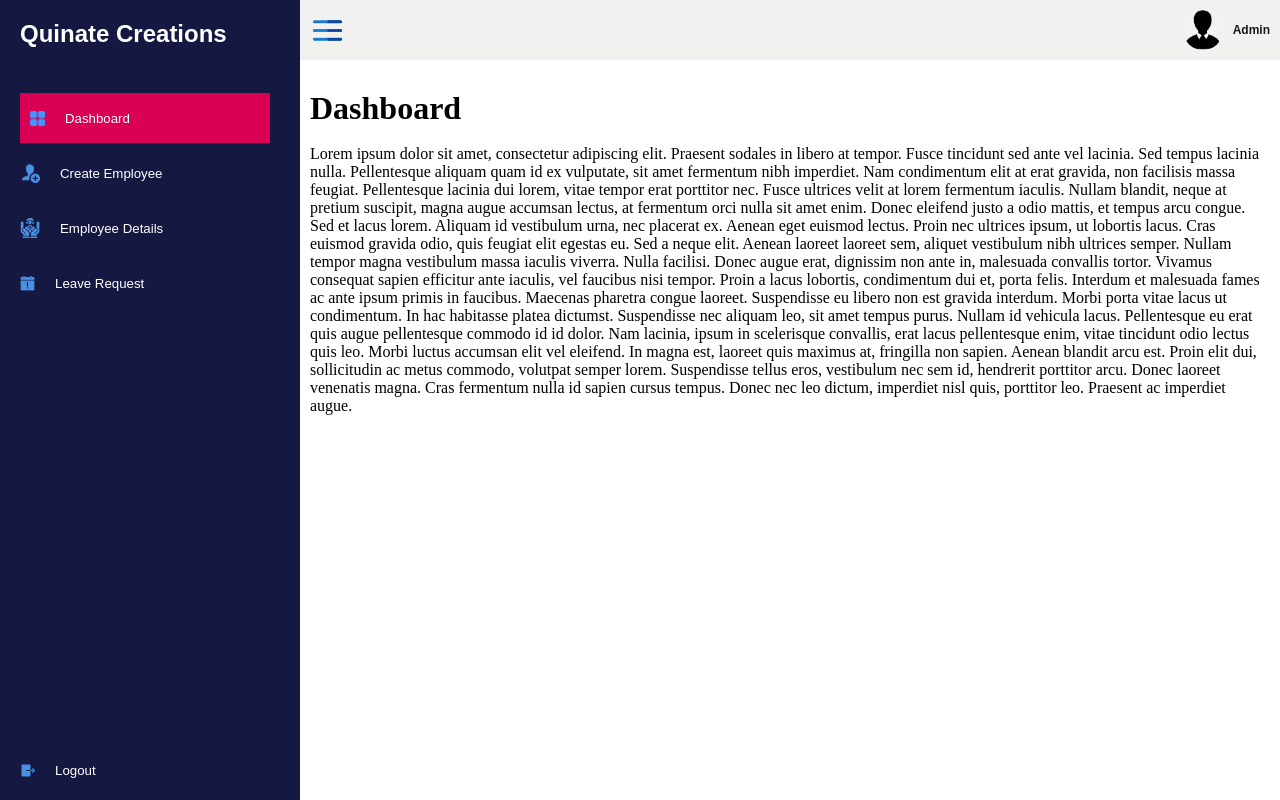
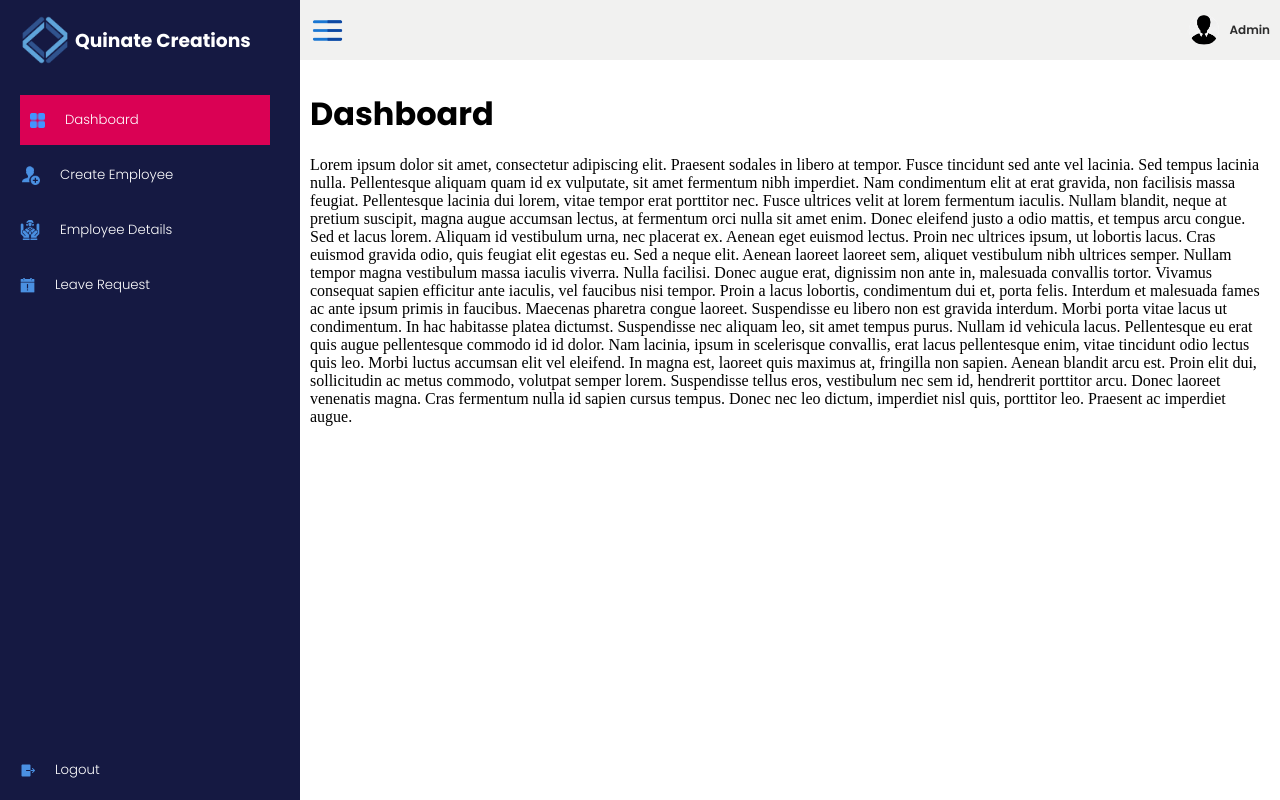
Before and after one commit to sauravnir/HRM, a PHP site: page /HTML/dashboard.php in a window 1280 px wide. Run offline with PHP 8.4, Linux system fonts and the light colour scheme.

Commit message:
Added logo in leftSidebar

```diff
--- a/hrm/CSS/dashboard.css
+++ b/hrm/CSS/dashboard.css
@@ -1,4 +1,4 @@
-
+@import url('https://fonts.googleapis.com/css2?family=Poppins:wght@200;300;400;500;600;700;800&display=swap');
 *{
     margin: 0;
     padding: 0;
@@ -16,13 +16,29 @@
         height: 100vh;
         background-color: #151942;
     }
+      .logo-ctn{
+        display: flex;
+        flex-direction: row;
+        /* justify-content: center; */
+        align-items: center;
+        width: 100%;
+        height: 60px;
+        /* background-color: red; */
+        margin-top: 10px;
+        margin-bottom: -20px;
+      }
+      .logo-ctn img{
+        width: 50px;
+        height: 50px;
+        margin-left: 20px;
+      }
 
-    .leftSidebar h2{
-        color: #fff;
-        margin-top: 20px;
-        margin-left: 20px;
-        font-family: Arial, Helvetica, sans-serif;
-    }
+      .logo-ctn h3{
+          color: #fff;
+          /* margin-top: 20px; */
+          margin-left: 5px;
+          font-family: "Poppins";
+      }
         .tabs{
             display:flex;
             flex-direction: column;
@@ -61,7 +77,7 @@
         }
         .tab h5{
             color: #fff;
-            font-family: Arial, Helvetica, sans-serif;
+            font-family: "Poppins";
             font-weight: 300;
         }
         a:last-child{
@@ -112,8 +128,8 @@
             margin-right: 10px;
         }
           .prf-circle{
-            width: 40px;
-            height: 40px;
+            width: 30px;
+            height: 30px;
             border-radius: 50px;
             margin-right: 10px;
             background-color: white;
@@ -124,10 +140,10 @@
               border-radius: inherit;
             }
           .prf-username{
-            font-family: Arial, Helvetica, sans-serif;
+            font-family: "Poppins";
             font-size: 12px;
             font-weight: 600;
-            color: #1a1a1a;
+            color: #2c2c2c;
           }
 
     .dashboard-content{
@@ -135,6 +151,9 @@
         margin-top: 20px;
         /* background-color: yellow; */
     }
+    .ContentTitle{
+      font-family: "Poppins";
+  }
 
 
     /* create employee tab */
--- a/hrm/HTML/dashboard.php
+++ b/hrm/HTML/dashboard.php
@@ -11,8 +11,11 @@
 
     <div class="main">
         <div class="leftSidebar">
-            <h2>Quinate Creations</h2>
-
+            <div class="logo-ctn">
+                <img src="../assets/logo.png" alt="">
+                <h3>Quinate Creations</h3>
+            </div>
+            <!-- Tabs for sidebar -->
             <div class="tabs">
                 <a href="dashboard.php"><div class="tab active"><img src="../assets/dashboard.png" alt=""> <h5>Dashboard</h5></div></a>
                 <a href="empreg.php"><div class="tab"><img src="../assets/employeeAdd.png" alt=""> <h5>Create Employee</h5></div></a>
@@ -24,7 +27,10 @@
         </div>
         <div class="main-container">
             <div class="top-bar">
+                <!-- Toggle Sidebar -->
                 <button id="toggle" class="circle"></button>
+
+                <!-- Account Profile Container -->
                 <div class="prf-container">
                     <div class="prf-circle">
                         <img src="../assets/pp.png" alt="">
@@ -34,7 +40,7 @@
             </div>
 
             <div class="dashboard-content">
-                <h1>Dashboard</h1>
+                <h1 class="ContentTitle">Dashboard</h1>
                 <br>
                 <p>
                     Lorem ipsum dolor sit amet, consectetur adipiscing elit. Praesent sodales in libero at tempor. Fusce tincidunt sed ante vel lacinia. Sed tempus lacinia nulla. Pellentesque aliquam quam id ex vulputate, sit amet fermentum nibh imperdiet. Nam condimentum elit at erat gravida, non facilisis massa feugiat. Pellentesque lacinia dui lorem, vitae tempor erat porttitor nec. Fusce ultrices velit at lorem fermentum iaculis. Nullam blandit, neque at pretium suscipit, magna augue accumsan lectus, at fermentum orci nulla sit amet enim. Donec eleifend justo a odio mattis, et tempus arcu congue. Sed et lacus lorem. Aliquam id vestibulum urna, nec placerat ex. Aenean eget euismod lectus. Proin nec ultrices ipsum, ut lobortis lacus. Cras euismod gravida odio, quis feugiat elit egestas eu.
--- a/hrm/PHP/connection.php
+++ b/hrm/PHP/connection.php
@@ -1,4 +1,5 @@
 <?php
+
 #connecting to database
 $servername = "localhost";
 $username ="root";
```
Also changed, not shown: hrm/assets/logo.png (added).
